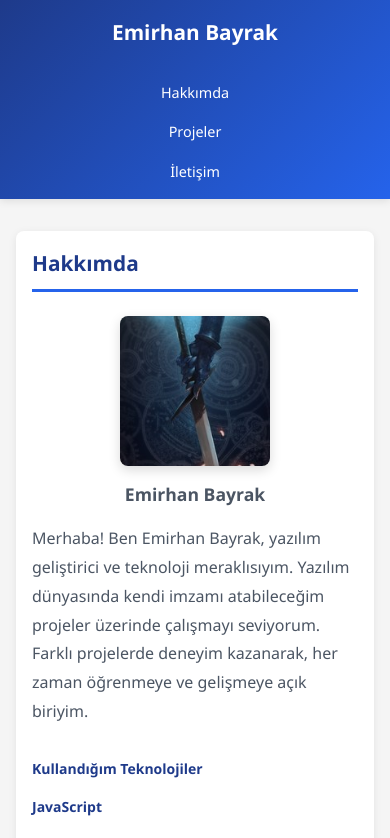
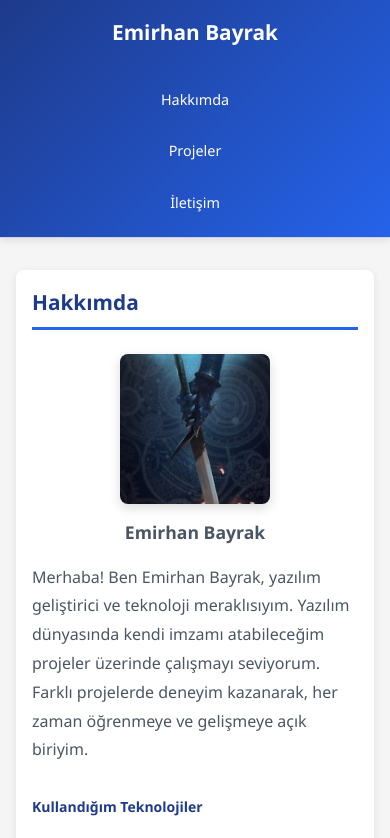
Before and after one commit to 3T3RNTY/WebProje, a React (Vite) app: page / in a window 390 px wide. Shown: the top 838 px of the page. Built offline with nearby package versions, Linux system fonts and the light colour scheme.

Commit message:
feat: add CSS design tokens

```diff
--- a/src/styles/tokens.css
+++ b/src/styles/tokens.css
@@ -7,7 +7,7 @@
 --color-text: #1F2937;
 --color-muted: #6B7280;
 --color-surface: #F9FAFB;
---color-border: #E5E7EB;
+--color-border: #D1D5DB;
 --color-error: #DC2626;
 --color-success: #16A34A;
 
@@ -31,6 +31,7 @@
 --font-mono: 'Fira Code', 'Consolas', monospace;
 
 /*--- Font Boyutlari (Fluid)--- */
+
 /*--- Golge--- */
 --text-sm: clamp(0.8rem, 0.75rem + 0.25vw, 0.9rem);
 --text-base: clamp(1rem, 0.9rem + 0.5vw, 1.125rem);
@@ -52,6 +53,78 @@
     color: var(--color-text);
     background-color: var(--color-bg);
  }
+h1 {
+    font-size: var(--text-3xl);
+}
+h2 {
+    font-size: var(--text-2xl);
+}
+h3 {
+    font-size: var(--text-xl);
+}
+
+
+ /* Navigasyon cubugu */
+nav ul {
+    display: flex;
+    flex-wrap: wrap;
+    list-style: none;
+    gap: var(--space-sm);
+    padding: 0;
+    margin: 0;
+}
+
+nav a {
+    display: inline-block;
+    padding: var(--space-xs) var(--space-md);
+    color: var(--color-text);
+    text-decoration: none;
+    border-radius: var(--radius-md);
+    transition: background var(--transition-fast),
+    color var(--transition-fast);
+}
+
+ /* Mobilde dikey yigin */
+ @media (max-width: 639px) {
+    header {
+        flex-direction: column;
+        gap: var(--space-sm);
+    }
+
+    nav ul {
+        flex-direction: column;
+        align-items: center;
+        width: 100%;
+    }
+    nav a {
+        display: block;
+        text-align: center;
+        width: 100%;
+    }
+}
+
+/* Header icindeki hizalama: logo sol, nav sag */
+header {
+    display: flex;
+    flex-wrap: wrap;
+    justify-content: space-between;
+    align-items: center;
+    padding: var(--space-md) var(--space-lg);
+    background-color: var(--color-surface);
+    border-bottom: 1px solid var(--color-border);
+    position: sticky;
+    top: 0;
+    z-index: 10;
+}
+
+/* Logo / Site adi */
+.site-title {
+    font-size: var(--text-xl);
+    font-weight: 700;
+    color: var(--color-primary);
+}
+
+
 .card {
     background: var(--color-surface);
     border: 1px solid var(--color-border);
@@ -63,3 +136,57 @@
 .card:hover {
     box-shadow: var(--shadow-md);
 }
+
+.project-grid {
+     display: grid;
+    /* Sihirli satir: otomatik responsive grid! */
+    grid-template-columns:
+        repeat(auto-fit, minmax(280px, 1fr));
+    gap: var(--space-xl);
+}
+
+/* ===== PROJE KARTI ===== */
+.project-card {
+display: flex;
+flex-direction: column;
+background: var(--color-surface);
+border: 1px solid var(--color-border);
+border-radius: var(--radius-md);
+overflow: hidden;
+transition: transform var(--transition-normal),
+box-shadow var(--transition-normal);
+}
+
+.project-card:hover {
+transform: translateY(-4px);
+box-shadow: var(--shadow-lg);
+}
+
+/* Kart icindeki gorsel */
+.project-card img {
+width: 100%;
+height: 200px;
+object-fit: cover;
+}
+
+/* Kart icerigi */
+.project-card h3,
+.project-card p,
+.project-card .skill-tags {
+padding: 0 var(--space-lg);
+}
+
+.project-card h3 {
+margin-top: var(--space-md);
+font-size: var(--text-lg);
+}
+
+.project-card p {
+color: var(--color-muted);
+flex-grow: 1; /* icerik farkli uzunlukta olsabile kartlarin alt kenari hizali */
+}
+
+.project-card .skill-tags {
+padding-bottom: var(--space-lg);
+margin-top: auto;
+}
```
